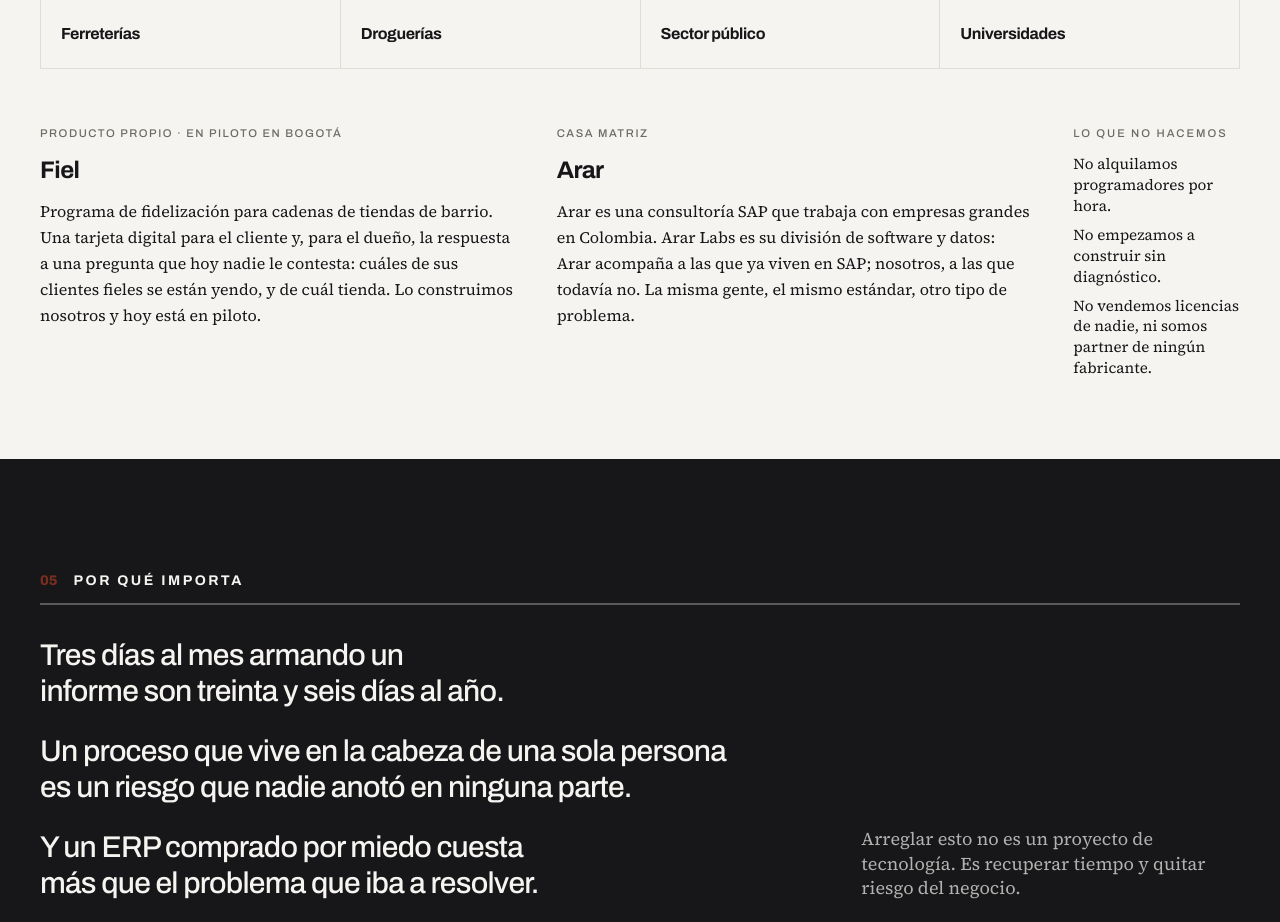
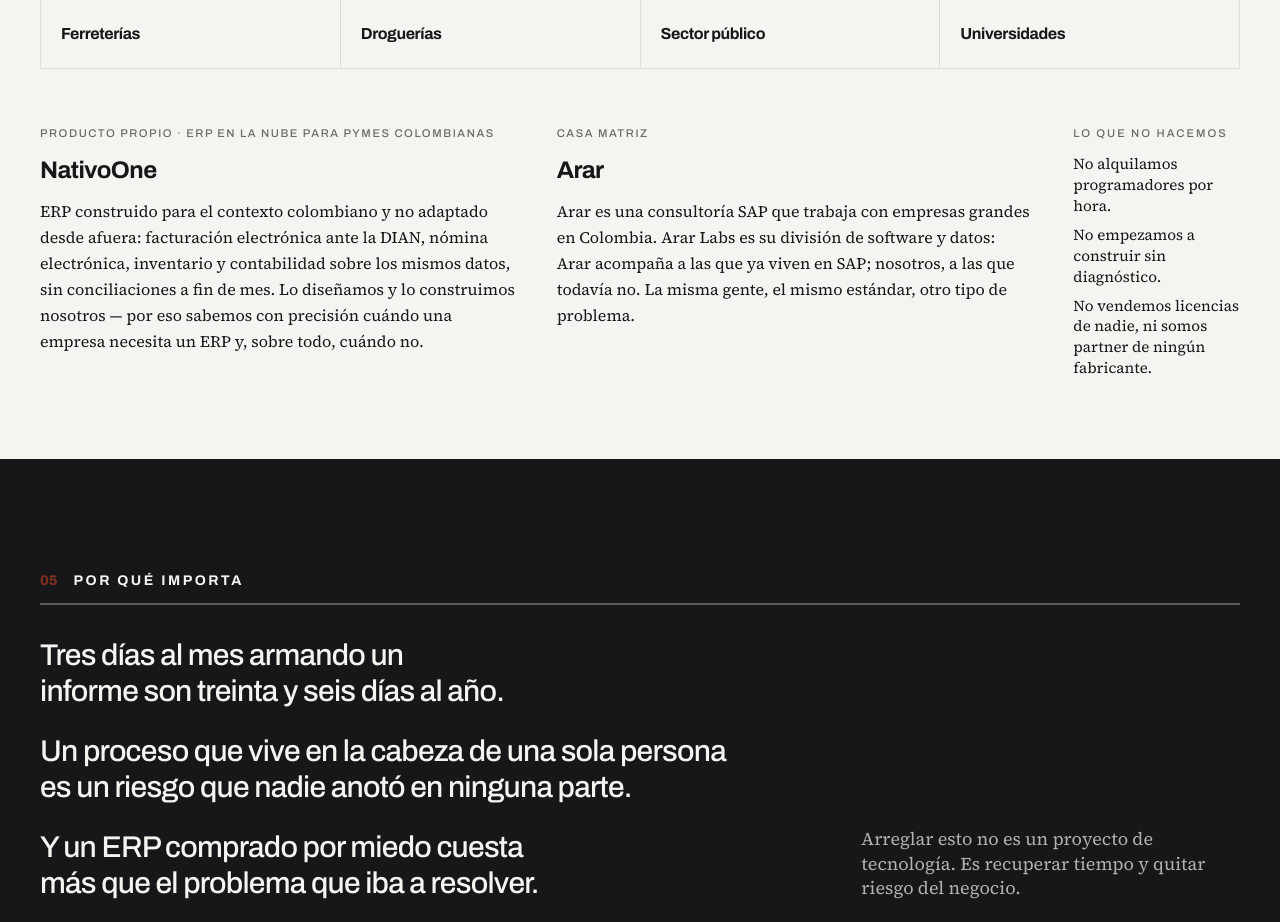
Before and after one commit to Hum0Labs/arar-labs, a Next.js app: page / in a window 1280 px wide. Shown: the part 2460-3382 px from the top of the page. Built offline with nearby package versions, Linux system fonts and the light colour scheme.

Commit message:
El producto propio pasa de Fiel a NativoOne

```diff
--- a/content/site.ts
+++ b/content/site.ts
@@ -109,9 +109,11 @@
     'Universidades',
   ],
   work: {
-    name: 'Fiel',
-    meta: 'Producto propio · en piloto en Bogotá',
-    body: 'Programa de fidelización para cadenas de tiendas de barrio. Una tarjeta digital para el cliente y, para el dueño, la respuesta a una pregunta que hoy nadie le contesta: cuáles de sus clientes fieles se están yendo, y de cuál tienda. Lo construimos nosotros y hoy está en piloto.',
+    name: 'NativoOne',
+    // TODO: si son publicables, añadir año de inicio y número de empresas —
+    // serían el dato más fuerte de toda la página. No publicar sin confirmar.
+    meta: 'Producto propio · ERP en la nube para pymes colombianas',
+    body: 'ERP construido para el contexto colombiano y no adaptado desde afuera: facturación electrónica ante la DIAN, nómina electrónica, inventario y contabilidad sobre los mismos datos, sin conciliaciones a fin de mes. Lo diseñamos y lo construimos nosotros — por eso sabemos con precisión cuándo una empresa necesita un ERP y, sobre todo, cuándo no.',
   },
   parent: {
     name: 'Arar',
```
